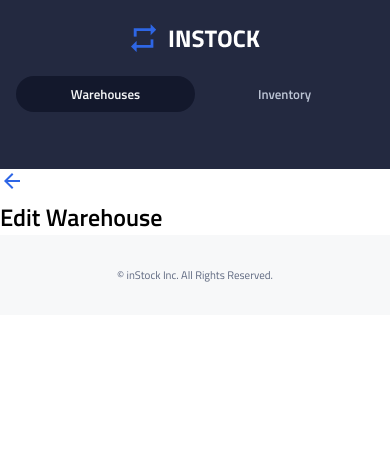
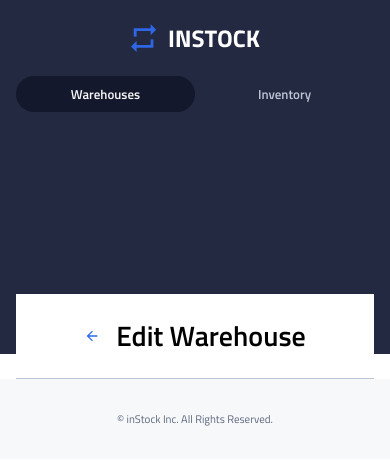
Before and after one commit to jacky-ui/InStock-BrainStation-Client, a React (Create React App) app: page /warehouse/1/edit in a window 390 px wide. Shown: the top 464 px of the page. Built offline with nearby package versions, Linux system fonts and the light colour scheme.

Commit message:
Added new height for header & responsive page subheader component

```diff
--- a/src/App.js
+++ b/src/App.js
@@ -1,9 +1,9 @@
 import "./App.scss";
-import React, { Component } from "react";
+import React from "react";
 import { BrowserRouter, Switch, Route } from "react-router-dom";
 import Header from "./components/Header/Header";
 import Footer from "./components/Footer/Footer";
-import EditWarehousePage from "./pages/EditWarehousePage/EditWarehousePage";
+import EditWarehousePage from "./pages/EditWarehousePage/EditWarehousePage.js";
 
 function App() {
   return (
--- a/src/components/Header/Header.scss
+++ b/src/components/Header/Header.scss
@@ -7,18 +7,19 @@
     flex-direction: column;
     align-items: center;
     padding: 0 1rem;
-    height: 20vh;
-
+    // height: 20vh;
+    height: 42vh;
     @include tablet{
         flex-direction: row;
         justify-content: space-between;
         align-items: flex-start;
         padding: 2rem;
-        height: 18vh;
+        // height: 18vh;
     }
 
     @include desktop{
         padding: 2rem 4rem;
+        height: 42vh;
     }
 
     &__logo{
--- a/src/components/PageSubHeader/PageSubHeader.js
+++ b/src/components/PageSubHeader/PageSubHeader.js
@@ -1,14 +1,19 @@
-import './PageSubHeader';
+import './PageSubHeader.scss';
 import React from 'react';
 import { useHistory } from 'react-router-dom';
 import backArrow from '../../assets/images/icons/arrow_back-24px.svg';
 
-export const PageSubHeader = ({ pageTitle }) => {
+// Component Reusable for Edit & Add for Warehouse & Inventory
+const PageSubHeader = ({ pageTitle }) => {
     let history = useHistory();
     return (
-        <section className='subheader'>
-            <img className='subheader__arrow' onClick={() => history.goBack()} src={backArrow}/>
-            <h1 className='subheader__title'>{pageTitle}</h1>
-        </section>
+        <div className='subheader-style'>
+            <section className='subheader'>
+                <img className='subheader__arrow' alt="back arrow" onClick={() => history.goBack()} src={backArrow}/>
+                <h1 className='subheader__title'>{pageTitle}</h1>
+            </section>
+        </div>
     )
 }
+
+export default PageSubHeader;
--- a/src/components/PageSubHeader/PageSubHeader.scss
+++ b/src/components/PageSubHeader/PageSubHeader.scss
@@ -3,5 +3,38 @@
 
 .subheader {
     display: flex;
+    justify-content: center;
+    padding: 1.5rem 0;
+    margin: 0 1rem 0 1rem;
+    border-bottom: $border-divider;
+    background-color: $White;
+    @include tablet {
+        margin: 0 2rem;
+    }
+    @include desktop {
+        margin: 0 4rem;
+        padding: 2rem 0;
+    }
+    &__title {
+        @include page-header-mobile
 
+    }
+    &__arrow {
+        width: 1rem;
+        height: 1rem;
+        align-self: center;
+        margin-right: 1rem;
+        @include tablet{
+            @include page-header-desktop
+        }
+    }
+    &-style {
+        margin-top: -3.75rem;
+        @include tablet {
+            margin-top: -5.75rem;
+        }
+        @include desktop {
+            margin-top: -6.45rem;
+        }
+    }
 }
--- a/src/components/WarehouseForm/WarehouseForm.js
+++ b/src/components/WarehouseForm/WarehouseForm.js
@@ -1,3 +1,4 @@
+import './WarehouseForm.scss';
 import React from 'react';
 
 function WarehouseForm({ warehouse }) {
--- a/src/styles/partials/_variables.scss
+++ b/src/styles/partials/_variables.scss
@@ -8,8 +8,11 @@ $Light-Grey: #F7F8F9;
 $Red: #C94515;
 $White: #FFFFFF;
 
+// Border Shorthands
+$border-divider: #BDC5D5 solid 1px;
+
+
 // variables for breakpoints
-
 $tablet-breakpoint: 768px;
 $desktop-breakpoint: 1280px;
 
```
Also changed, not shown: src/pages/EditWarehousePage/EditWarehousePage.js (+4 -4 lines).
